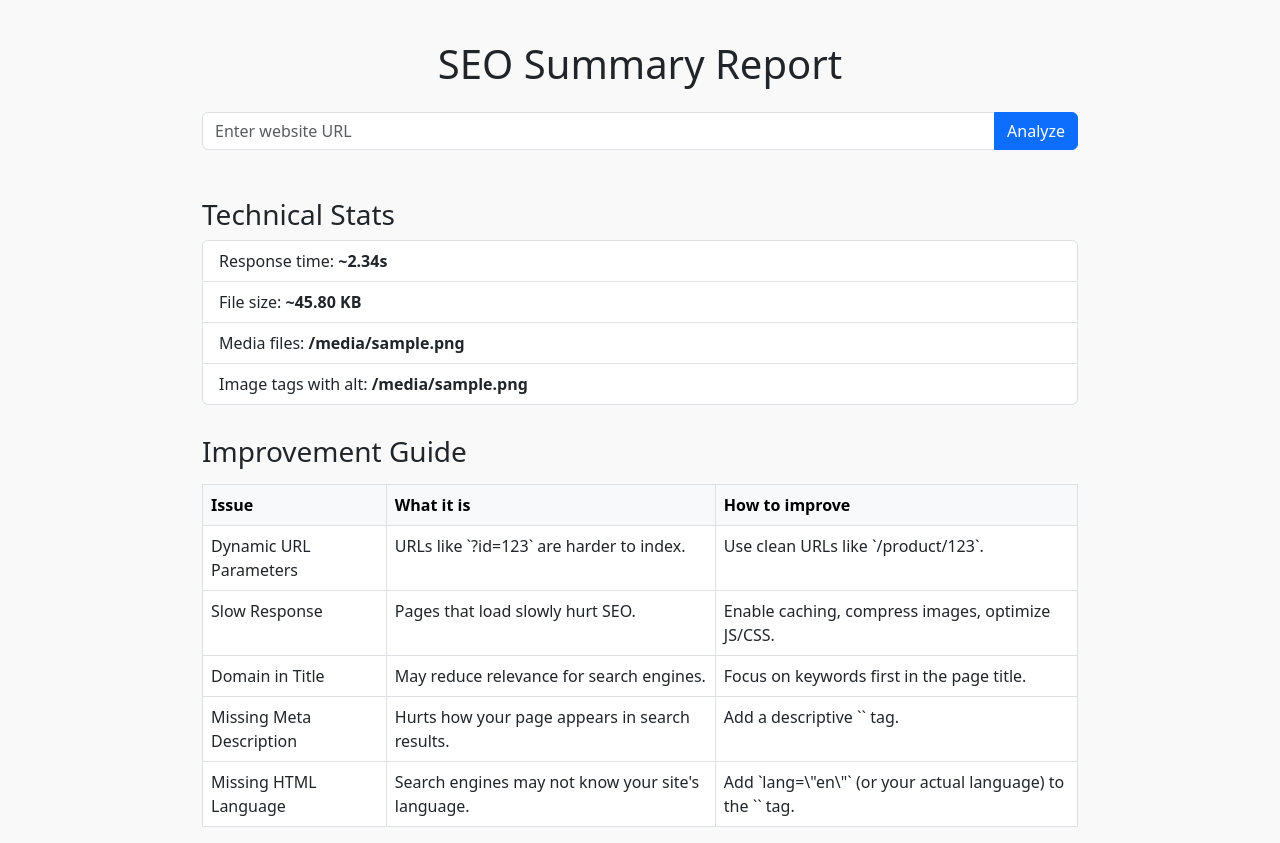
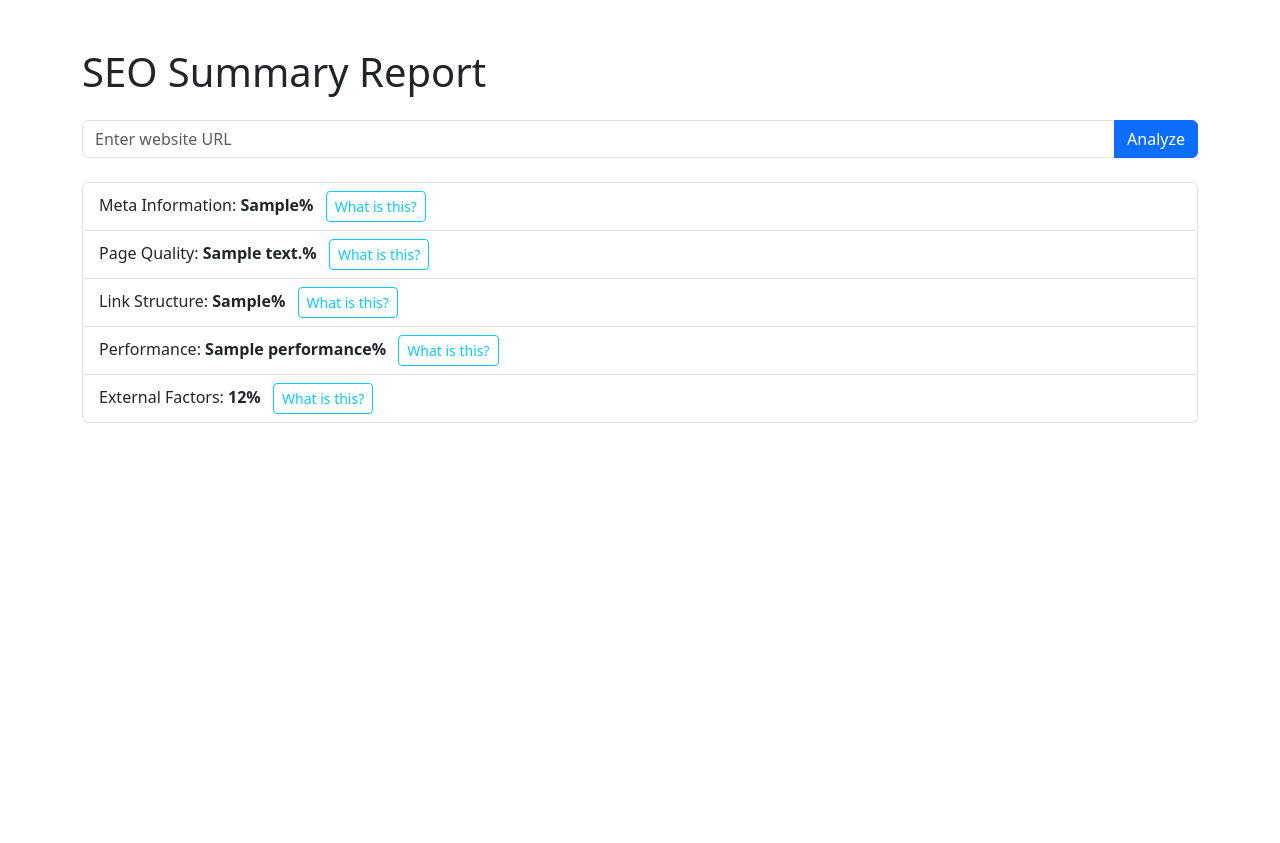
Before and after one commit to EdgarsMelnalksnis/seo_aio_analyser, a Flask app: template templates/index.html in a window 1280 px wide. After the commit the page ends 423 px from the top, so only its background shows below. Run offline with Flask 3, Linux system fonts and the light colour scheme; the template is opened without the code that fills it: most values are stand-ins (such as "Sample title", 1, 10 or a date in 2020); some libraries are stand-ins or nearby versions.

Commit message:
improved visual

```diff
--- a/app.py
+++ b/app.py
@@ -1,9 +1,9 @@
 from flask import Flask, render_template, request
-from utils.seo_checker import analyze_seo
-from utils.aio_checker import analyze_aio
+
+from utils.seo_checker import analyze_seo  # You must have this script with analyze_seo()
 
 app = Flask(__name__)
-app.secret_key = "secret"  # needed for flashing messages
+app.secret_key = "secret"
 
 @app.route("/", methods=["GET", "POST"])
 def index():
--- a/templates/index.html
+++ b/templates/index.html
@@ -4,104 +4,105 @@
   <meta charset="UTF-8">
   <title>SEO Summary Report</title>
   <link href="https://cdn.jsdelivr.net/npm/bootstrap@5.3.0/dist/css/bootstrap.min.css" rel="stylesheet">
-  <style>
-    body {
-      background: #f9f9f9;
-    }
-    .container {
-      max-width: 900px;
-      margin-top: 40px;
-    }
-    .section-title {
-      margin-top: 30px;
-    }
-  </style>
 </head>
 <body>
-<div class="container">
-  <h1 class="text-center mb-4">SEO Summary Report</h1>
-
-  <!-- Error message -->
-  {% if error %}
-    <div class="alert alert-danger">{{ error }}</div>
-  {% endif %}
-
-  <!-- URL input form -->
-  <form method="POST" class="mb-5">
+<div class="container py-5">
+  <h1 class="mb-4">SEO Summary Report</h1>
+  <form method="POST" class="mb-4">
     <div class="input-group">
       <input type="text" name="url" class="form-control" placeholder="Enter website URL" required>
       <button type="submit" class="btn btn-primary">Analyze</button>
     </div>
   </form>
-
+  {% if error %}
+    <div class="alert alert-danger">{{ error }}</div>
+  {% endif %}
   {% if results %}
-    {% if results.get('Section Scores') %}
-      <h3 class="section-title">Section Scores</h3>
-      <ul class="list-group">
-        <li class="list-group-item">Meta information: <strong>{{ results['Section Scores'].get('Meta Information', 0) }}%</strong></li>
-        <li class="list-group-item">Page quality: <strong>{{ results['Section Scores'].get('Content Quality', 0) }}%</strong></li>
-        <li class="list-group-item">Link structure: <strong>{{ results['Section Scores'].get('Page Structure', 0) }}%</strong></li>
-        <li class="list-group-item">Performance: <strong>{{ results['Section Scores'].get('Performance', 0) }}%</strong></li>
-        <li class="list-group-item">Images: <strong>{{ results['Section Scores'].get('Images', 0) }}%</strong></li>
-        <li class="list-group-item">Overall SEO score: <strong>{{ results.get('SEO Score', 'N/A') }}</strong></li>
-      </ul>
-    {% endif %}
-
-    <h3 class="section-title">Technical Stats</h3>
     <ul class="list-group">
-      <li class="list-group-item">Response time: <strong>~2.34s</strong></li>  <!-- Placeholder -->
-      <li class="list-group-item">File size: <strong>~45.80 KB</strong></li>  <!-- Placeholder -->
-      <li class="list-group-item">Media files: <strong>{{ results['Image Alt Tags Raw'][2] }}</strong></li>
-      <li class="list-group-item">Image tags with alt: <strong>{{ results['Image Alt Tags Raw'][0] }}</strong></li>
+      <li class="list-group-item">
+        Meta Information: <strong>{{ results['Section Scores'].get('Meta Information', 0) }}%</strong>
+        <a href="#metaInfoModal" data-bs-toggle="modal" class="btn btn-outline-info btn-sm ms-2">What is this?</a>
+      </li>
+      <li class="list-group-item">
+        Page Quality: <strong>{{ results['Section Scores'].get('Content Quality', 0) }}%</strong>
+        <a href="#pageQualityModal" data-bs-toggle="modal" class="btn btn-outline-info btn-sm ms-2">What is this?</a>
+      </li>
+      <li class="list-group-item">
+        Link Structure: <strong>{{ results['Section Scores'].get('Page Structure', 0) }}%</strong>
+        <a href="#linkStructureModal" data-bs-toggle="modal" class="btn btn-outline-info btn-sm ms-2">What is this?</a>
+      </li>
+      <li class="list-group-item">
+        Performance: <strong>{{ results['Section Scores'].get('Performance', 0) }}%</strong>
+        <a href="#performanceModal" data-bs-toggle="modal" class="btn btn-outline-info btn-sm ms-2">What is this?</a>
+      </li>
+      <li class="list-group-item">
+        External Factors: <strong>12%</strong>
+        <a href="#externalFactorsModal" data-bs-toggle="modal" class="btn btn-outline-info btn-sm ms-2">What is this?</a>
+      </li>
     </ul>
-
-    {% if results.get('Improvement Suggestions') %}
-      <h3 class="section-title text-danger">Critical Tasks To Improve</h3>
-      <ul class="list-group">
-        {% for suggestion in results['Improvement Suggestions'] %}
-          <li class="list-group-item text-danger">❗ {{ suggestion }}</li>
-        {% endfor %}
-      </ul>
-    {% endif %}
-
-    <h3 class="section-title">Improvement Guide</h3>
-    <table class="table table-bordered mt-3">
-      <thead class="table-light">
-        <tr>
-          <th>Issue</th>
-          <th>What it is</th>
-          <th>How to improve</th>
-        </tr>
-      </thead>
-      <tbody>
-        <tr>
-          <td>Dynamic URL Parameters</td>
-          <td>URLs like `?id=123` are harder to index.</td>
-          <td>Use clean URLs like `/product/123`.</td>
-        </tr>
-        <tr>
-          <td>Slow Response</td>
-          <td>Pages that load slowly hurt SEO.</td>
-          <td>Enable caching, compress images, optimize JS/CSS.</td>
-        </tr>
-        <tr>
-          <td>Domain in Title</td>
-          <td>May reduce relevance for search engines.</td>
-          <td>Focus on keywords first in the page title.</td>
-        </tr>
-        <tr>
-          <td>Missing Meta Description</td>
-          <td>Hurts how your page appears in search results.</td>
-          <td>Add a descriptive `<meta name=\"description\">` tag.</td>
-        </tr>
-        <tr>
-          <td>Missing HTML Language</td>
-          <td>Search engines may not know your site's language.</td>
-          <td>Add `lang=\"en\"` (or your actual language) to the `<html>` tag.</td>
-        </tr>
-      </tbody>
-    </table>
   {% endif %}
 </div>
+<!-- 📦 Modal Content (put at end of body in index.html) -->
+<div class="modal fade" id="metaInfoModal" tabindex="-1">
+  <div class="modal-dialog modal-lg"><div class="modal-content">
+    <div class="modal-header"><h5 class="modal-title">Meta Information</h5>
+    <button type="button" class="btn-close" data-bs-dismiss="modal"></button></div>
+    <div class="modal-body">
+      <p><strong>Meta information</strong> helps browsers and bots understand your page. It includes:</p>
+      <ul>
+        <li><strong>Meta Description</strong> – Summarizes the page (used in Google results)</li>
+        <li><strong>HTML Language</strong> – Declared with &lt;html lang="..."&gt;</li>
+        <li><strong>Favicon</strong> – Shown in browser tab bookmarks</li>
+      </ul>
+      <p>Improve meta info by setting a description, declaring language, and adding a favicon.</p>
+    </div>
+  </div></div>
+</div>
+
+<div class="modal fade" id="pageQualityModal" tabindex="-1">
+  <div class="modal-dialog modal-lg"><div class="modal-content">
+    <div class="modal-header"><h5 class="modal-title">Page Quality</h5>
+    <button type="button" class="btn-close" data-bs-dismiss="modal"></button></div>
+    <div class="modal-body">
+      <p>Page quality is determined by content richness and layout:</p>
+      <ul><li>Good paragraph structure</li><li>High word count (300+ recommended)</li><li>Use of strong/bold tags</li></ul>
+    </div>
+  </div></div>
+</div>
+
+<div class="modal fade" id="linkStructureModal" tabindex="-1">
+  <div class="modal-dialog modal-lg"><div class="modal-content">
+    <div class="modal-header"><h5 class="modal-title">Link Structure</h5>
+    <button type="button" class="btn-close" data-bs-dismiss="modal"></button></div>
+    <div class="modal-body">
+      <p>Link structure measures how well internal and external links are organized:</p>
+      <ul><li>Avoid duplicate anchor texts</li><li>Use clean URLs (no ?id=123)</li><li>Provide enough internal links</li></ul>
+    </div>
+  </div></div>
+</div>
+
+<div class="modal fade" id="performanceModal" tabindex="-1">
+  <div class="modal-dialog modal-lg"><div class="modal-content">
+    <div class="modal-header"><h5 class="modal-title">Performance</h5>
+    <button type="button" class="btn-close" data-bs-dismiss="modal"></button></div>
+    <div class="modal-body">
+      <p>Performance impacts user experience and SEO:</p>
+      <ul><li>Minimize server response time</li><li>Optimize images, CSS, JS</li><li>Use caching and compression</li></ul>
+    </div>
+  </div></div>
+</div>
+
+<div class="modal fade" id="externalFactorsModal" tabindex="-1">
+  <div class="modal-dialog modal-lg"><div class="modal-content">
+    <div class="modal-header"><h5 class="modal-title">External Factors</h5>
+    <button type="button" class="btn-close" data-bs-dismiss="modal"></button></div>
+    <div class="modal-body">
+      <p>External SEO factors include:</p>
+      <ul><li>Backlinks from trusted domains</li><li>Mentions on social platforms</li><li>Brand authority signals</li></ul>
+    </div>
+  </div></div>
+</div>
+<script src="https://cdn.jsdelivr.net/npm/bootstrap@5.3.0/dist/js/bootstrap.bundle.min.js"></script>
+
 </body>
 </html>
```
